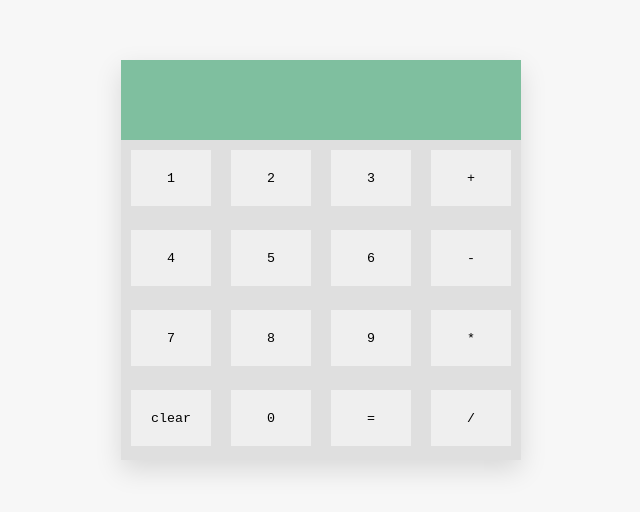
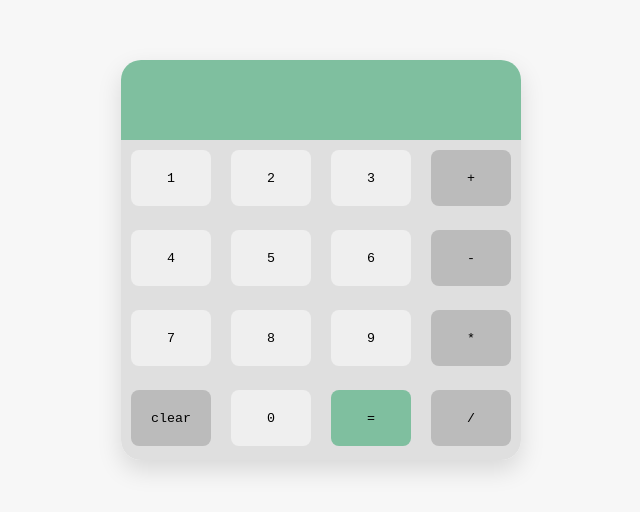
Before and after one commit to claudere0/calculator, a plain HTML site: page index.html in a window 1280 px wide. Shown: the part 140-652 px from the top of the page, without its empty margins (319-959 px from the left). Drawn offline with Linux system fonts and the light colour scheme.

Commit message:
add some colors

```diff
--- a/index.html
+++ b/index.html
@@ -17,19 +17,19 @@
             <button id="1" class="button">1</button>
             <button id="2" class="button">2</button>
             <button id="3" class="button">3</button>
-            <button id="+" class="button">+</button>
+            <button id="+" class="button operator">+</button>
             <button id="4" class="button">4</button>
             <button id="5" class="button">5</button>
             <button id="6" class="button">6</button>
-            <button id="-" class="button">-</button>
+            <button id="-" class="button operator">-</button>
             <button id="7" class="button">7</button>
             <button id="8" class="button">8</button>
             <button id="9" class="button">9</button>
-            <button id="*" class="button">*</button>
-            <button id="clear" class="button">clear</button>
+            <button id="*" class="button operator">*</button>
+            <button id="clear" class="button clear">clear</button>
             <button id="0" class="button">0</button>
-            <button id="=" class="button">=</button>
-            <button id="/" class="button">/</button>
+            <button id="=" class="button equal">=</button>
+            <button id="/" class="button operator">/</button>
         </div>
     </div>
 </body>
--- a/style.css
+++ b/style.css
@@ -23,10 +23,12 @@ body {
     align-items: center;
     position: relative;
     box-shadow: 0 10px 25px rgba(0,0,0,0.125);
+    border-radius: 20px;
+    overflow: hidden;
 }
 
 .screen {
-    font-size: 32px;
+    font-size: 250%;
     height: 20%;
     width: 100%;
     background-color: #7fbf9f;
@@ -61,4 +63,17 @@ body {
     width: 20%;
     background-color: #efefef;
     border:none;
+    border-radius: 8px;
 }
+
+.operator {
+    background-color: #bbb;
+}
+
+.equal {
+    background-color: #7fbf9f;
+}
+
+.clear {
+    background-color: #bbb;
+}
```
